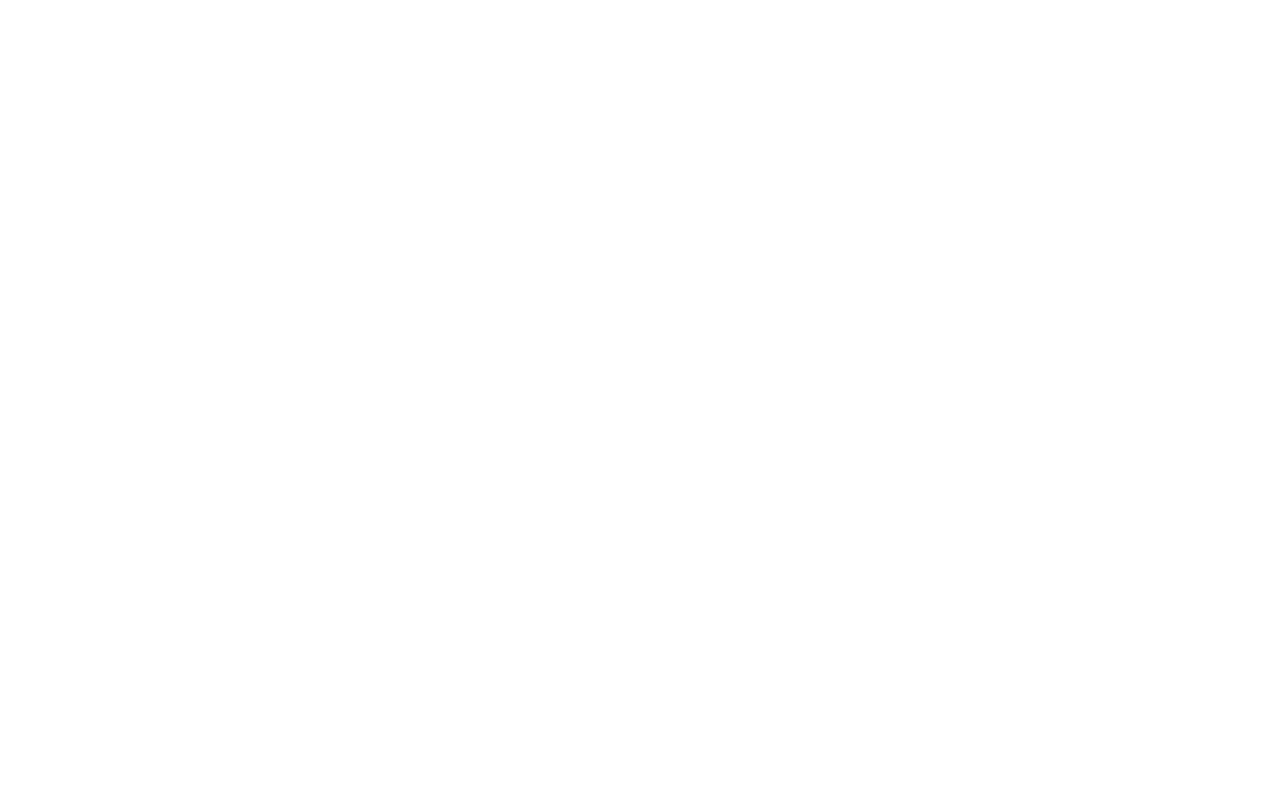
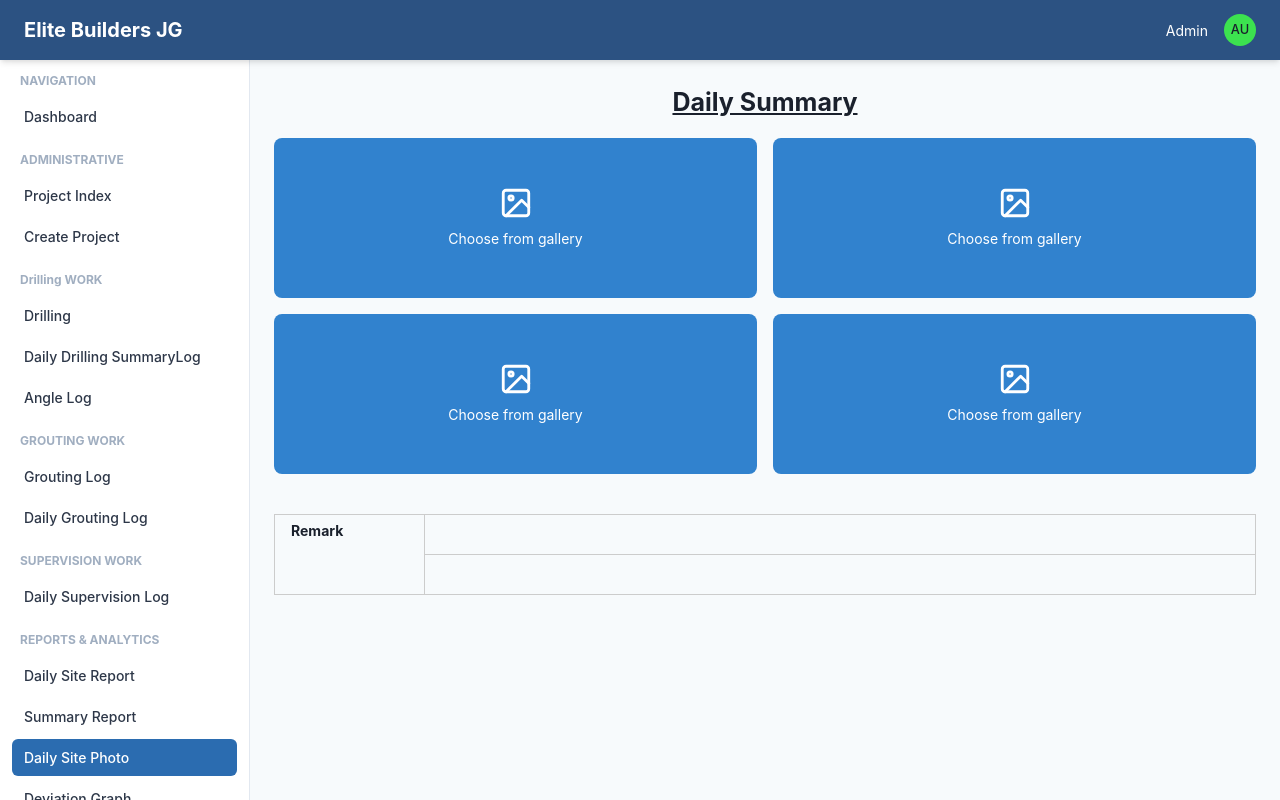
Before and after one commit to Nabin1-chand/Elite-Construction, a React (Vite) app: page /projects/dailyPhotoSite in a window 1280 px wide. Before the commit this address had no page. Built offline with nearby package versions, Linux system fonts and the light colour scheme.

Commit message:
added: uplaod phot section in daily photo site page

```diff
--- a/src/App.jsx
+++ b/src/App.jsx
@@ -15,6 +15,7 @@
 import DailySiteReport from "./component/pages/DailySiteReport"
 import DevationGraph from "./component/pages/DevationGraph"
 import DrillingHole from "./component/pages/DrillingHole"
+import DailySitePhoto from "./component/pages/DailySitePhoto"
 
 const App=()=>{
   return(
@@ -37,6 +38,8 @@
         <Route path="/projects/devationGraph" element={<DevationGraph />} />
         <Route path="/drilling-hole" element={<DrillingHole />} />
         <Route path="/drilling-hole-log" element={<DrillingLog />} />
+        <Route path="/projects/dailyPhotoSite" element={<DailySitePhoto />} />
+
 
 
 
--- a/src/component/graphs/JettingProporties.jsx
+++ b/src/component/graphs/JettingProporties.jsx
@@ -1,13 +1,12 @@
 import React from 'react';
 import {
   Box,
-  Flex,
-  Text,
   VStack,
   HStack,
   Heading,
   SimpleGrid,
   Center,
+  Text,
 } from '@chakra-ui/react';
 import {
   LineChart,
@@ -22,10 +21,17 @@
 
 // Realistic log data points
 const data = [
-  { depth: 1, val: 8.0 }, { depth: 2, val: 7.9 }, { depth: 3, val: 8.1 },
-  { depth: 4, val: 8.2 }, { depth: 5, val: 8.0 }, { depth: 6, val: 7.9 },
-  { depth: 7, val: 8.1 }, { depth: 8, val: 8.0 }, { depth: 9, val: 7.9 },
-  { depth: 10, val: 8.0 }, { depth: 11, val: 7.9 }
+  { depth: 1, val: 8.0 },
+  { depth: 2, val: 7.9 },
+  { depth: 3, val: 8.1 },
+  { depth: 4, val: 8.2 },
+  { depth: 5, val: 8.0 },
+  { depth: 6, val: 7.9 },
+  { depth: 7, val: 8.1 },
+  { depth: 8, val: 8.0 },
+  { depth: 9, val: 7.9 },
+  { depth: 10, val: 8.0 },
+  { depth: 11, val: 7.9 },
 ];
 
 const LogChart = ({ title, unit, avg, spec, showYAxis = false }) => {
@@ -33,12 +39,22 @@
     <VStack align="stretch" spacing={2} flex="1">
       {/* Title Section */}
       <VStack spacing={0}>
-        <Text fontSize="xs" fontWeight="semibold" textAlign="center">{title}</Text>
-        <Text fontSize="10px" color="gray.500">({unit})</Text>
+        <Text fontSize="xs" fontWeight="semibold" textAlign="center">
+          {title}
+        </Text>
+        <Text fontSize="10px" color="gray.500">
+          ({unit})
+        </Text>
       </VStack>
 
       {/* Chart Border Container */}
-      <Box h="500px" border="1px solid" borderColor="gray.300" bg="white" position="relative">
+      <Box
+        h="500px"
+        border="1px solid"
+        borderColor="gray.300"
+        bg="white"
+        position="relative"
+      >
         <ResponsiveContainer width="100%" height="100%">
           <LineChart
             layout="vertical"
@@ -50,11 +66,16 @@
             {/* Value Axis (Horizontal) */}
             <XAxis
               type="number"
+              color='#d4e53e'
               dataKey="val"
-              hide={false}
               axisLine={false}
-              tick={{ fontSize: 9, fill: '#718096' }}
-              label={{ value: 'Value', position: 'insideBottom', offset: -10, fontSize: 10 }}
+              tick={{ fontSize: 10, fill: '#7c880d', fontWeight: 'bold' }} // Highlight X-axis ticks
+              label={{
+                value: 'Value',
+                position: 'insideBottom',
+                offset: -10,
+                fontSize: 10,
+              }}
               domain={['dataMin - 1', 'dataMax + 1']}
             />
 
@@ -66,8 +87,12 @@
               hide={!showYAxis}
               axisLine={false}
               tickLine={false}
-              tick={{ fontSize: 11, fontWeight: 'bold' }}
-              label={showYAxis ? { value: 'Depth (m)', angle: -90, position: 'insideLeft', offset: 10 } : null}
+              tick={{ fontSize: 11, fontWeight: 'bold', fill: '#0b3358' }} // Highlight Y-axis ticks
+              label={
+                showYAxis
+                  ? { value: 'Depth (m)', angle: -90, position: 'insideLeft', offset: 10 }
+                  : null
+              }
               domain={[1, 11]}
             />
 
@@ -75,12 +100,7 @@
 
             {/* Green Specs Range Background */}
             {spec && (
-              <ReferenceArea
-                x1={spec.min}
-                x2={spec.max}
-                fill="#dcfce7"
-                fillOpacity={0.7}
-              />
+              <ReferenceArea x1={spec.min} x2={spec.max} fill="#dcfce7" fillOpacity={0.7} />
             )}
 
             {/* Data Line */}
@@ -89,7 +109,7 @@
               dataKey="val"
               stroke="#1a365d"
               strokeWidth={2}
-              dot={{ r: 2, fill: '#1a365d' }}
+              dot={{ r: 2, fill: '#144fa0' }}
               isAnimationActive={false}
             />
           </LineChart>
@@ -98,8 +118,17 @@
 
       {/* Average Label Box */}
       <Center>
-        <Box border="1px solid" borderColor="blue.200" borderRadius="md" px={2} py={0.5} bg="blue.50">
-          <Text fontSize="10px" color="blue.800" fontWeight="bold">Avg: {avg}</Text>
+        <Box
+          border="1px solid"
+          borderColor="blue.200"
+          borderRadius="md"
+          px={2}
+          py={0.5}
+          bg="blue.50"
+        >
+          <Text fontSize="10px" color="blue.800" fontWeight="bold">
+            Avg: {avg}
+          </Text>
         </Box>
       </Center>
     </VStack>
@@ -108,22 +137,24 @@
 
 const JettingGraph = () => {
   const chartConfigs = [
-    { title: "Jetting Speed", unit: "rpm", avg: "5.00", spec: null },
-    { title: "Lift Rate", unit: "m/min", avg: "18.00", spec: null },
-    { title: "Jetting Pressure", unit: "MPa", avg: "230.00", spec: { min: 7, max: 9 } },
-    { title: "Flow Rate", unit: "L/min", avg: "566.37", spec: { min: 7, max: 9 } },
-    { title: "Air Flow", unit: "m³/min", avg: "10.00", spec: { min: 7.5, max: 9.5 } },
-    { title: "Air Pressure", unit: "MPa", avg: "10.00", spec: { min: 7.5, max: 9.5 } },
+    { title: 'Jetting Speed', unit: 'rpm', avg: '5.00', spec: null },
+    { title: 'Lift Rate', unit: 'm/min', avg: '18.00', spec: null },
+    { title: 'Jetting Pressure', unit: 'MPa', avg: '230.00', spec: { min: 7, max: 9 } },
+    { title: 'Flow Rate', unit: 'L/min', avg: '566.37', spec: { min: 7, max: 9 } },
+    { title: 'Air Flow', unit: 'm³/min', avg: '10.00', spec: { min: 7.5, max: 9.5 } },
+    { title: 'Air Pressure', unit: 'MPa', avg: '10.00', spec: { min: 7.5, max: 9.5 } },
   ];
 
   return (
     <Box w="full" p={10} bg="white">
       <VStack spacing={8} align="stretch">
         <Center>
-          <Heading size="md" letterSpacing="wide">Borehole Geochemical Log</Heading>
+          <Heading size="md" letterSpacing="wide">
+            Borehole Geochemical Log
+          </Heading>
         </Center>
 
-        {/* 6-Column Grid matching image */}
+        {/* 6-Column Grid */}
         <SimpleGrid columns={6} spacing={4}>
           {chartConfigs.map((cfg, index) => (
             <LogChart
@@ -141,11 +172,21 @@
         <HStack justify="center" spacing={12} pt={4}>
           <HStack spacing={2}>
             <Box w="30px" h="2px" bg="#1a365d" />
-            <Text fontSize="xs" fontWeight="bold">Measured</Text>
+            <Text fontSize="xs" fontWeight="bold">
+              Measured
+            </Text>
           </HStack>
           <HStack spacing={2}>
-            <Box w="30px" h="15px" bg="#dcfce7" border="1px solid" borderColor="green.200" />
-            <Text fontSize="xs" fontWeight="bold">Specs Range</Text>
+            <Box
+              w="30px"
+              h="15px"
+              bg="#dcfce7"
+              border="1px solid"
+              borderColor="green.200"
+            />
+            <Text fontSize="xs" fontWeight="bold">
+              Specs Range
+            </Text>
           </HStack>
         </HStack>
       </VStack>
--- a/src/component/graphs/SummaryReport.jsx
+++ b/src/component/graphs/SummaryReport.jsx
@@ -14,7 +14,6 @@
 } from '@chakra-ui/react';
 import SummaryReportTable from './SummaryReportTable';
 import ThreeDGraph from './ThreeDGraph';
-import TopViewGraph from '../pages/DevationGraph';
 import CurveLine from './CurveLine';
 import JettingVolumeGraph from './BoreholeDashboard';
 import BoreholeDashboard from './BoreholeDashboard';
@@ -118,8 +117,6 @@
 <SummaryReportTable/>
  <JettingGraph/>
  <GroutQualityChart/>
-
-
     </Container>
   );
 };
--- /dev/null
+++ b/src/component/pages/DailySitePhoto.jsx
@@ -0,0 +1,108 @@
+import {
+  Box,
+  SimpleGrid,
+  Image,
+  Text,
+  Input,
+  VStack,
+  Table,
+  Tbody,
+  Tr,
+  Td,
+  TableContainer
+} from "@chakra-ui/react";
+import { useRef, useState } from "react";
+import { FiImage } from "react-icons/fi";
+
+const DailySitePhoto = () => {
+  const [images, setImages] = useState([null, null, null, null]);
+  const fileInputRefs = useRef([]);
+
+  const handleBoxClick = (index) => {
+    fileInputRefs.current[index].click();
+  };
+
+  const handleImageChange = (event, index) => {
+    const file = event.target.files[0];
+    if (!file) return;
+
+    const imageUrl = URL.createObjectURL(file);
+    const updatedImages = [...images];
+    updatedImages[index] = imageUrl;
+    setImages(updatedImages);
+  };
+
+  return (
+    <Box>
+      {/* Photo Grid */}
+      <Text align="center" fontSize="25" fontWeight="bold" textDecoration="underline">Daily Summary</Text>
+      <SimpleGrid mt={4} columns={2} spacing={4}>
+        {images.map((img, index) => (
+          <Box
+            key={index}
+            height="160px"
+            borderRadius="lg"
+            cursor="pointer"
+            onClick={() => handleBoxClick(index)}
+            bg={img ? "transparent" : "blue.500"}
+            _hover={{ bg: img ? "transparent" : "blue.600" }}
+          >
+            <Input
+              type="file"
+              accept="image/*"
+              display="none"
+              ref={(el) => (fileInputRefs.current[index] = el)}
+              onChange={(e) => handleImageChange(e, index)}
+            />
+
+            {img ? (
+              <Image
+                src={img}
+                alt={`Photo ${index + 1}`}
+                objectFit="cover"
+                w="100%"
+                h="100%"
+                borderRadius="lg"
+              />
+            ) : (
+              <VStack h="100%" justify="center" color="white">
+                <FiImage size={34} />
+                <Text fontSize="sm">Choose from gallery</Text>
+              </VStack>
+            )}
+          </Box>
+        ))}
+      </SimpleGrid>
+
+      {/* Remark Table */}
+      <TableContainer mt={10}>
+        <Table size="sm">
+          <Tbody>
+            <Tr>
+              <Td
+                rowSpan={2}
+                fontWeight="bold"
+                width="150px"
+                border="1px solid #ccc"
+                verticalAlign="top"
+              >
+                Remark
+              </Td>
+              <Td height="40px" border="1px solid #ccc"></Td>
+            </Tr>
+            <Tr>
+              <Td height="40px" border="1px solid #ccc"></Td>
+            </Tr>
+          </Tbody>
+        </Table>
+      </TableContainer>
+    </Box>
+  );
+};
+
+export default DailySitePhoto;
+
+
+
+
+// export default DailySitePhoto;
--- a/src/component/sidebar.jsx
+++ b/src/component/sidebar.jsx
@@ -2,7 +2,7 @@
 import { NavLink } from "react-router-dom";
 
 const Sidebar = () => {
-  const sections = [
+const sections = [
     {
       title: "NAVIGATION",
       links: [
@@ -53,6 +53,8 @@
       links: [
         { name: "Daily Site Report", path: "/projects/dailySiteReport" },
         { name: "Summary Report", path: "/projects/summaryReport" },
+        { name: "Daily Site Photo", path: "/projects/dailyPhotoSite" },
+
         { name: "Deviation Graph", path: "/projects/devationGraph" },
 
 
```
